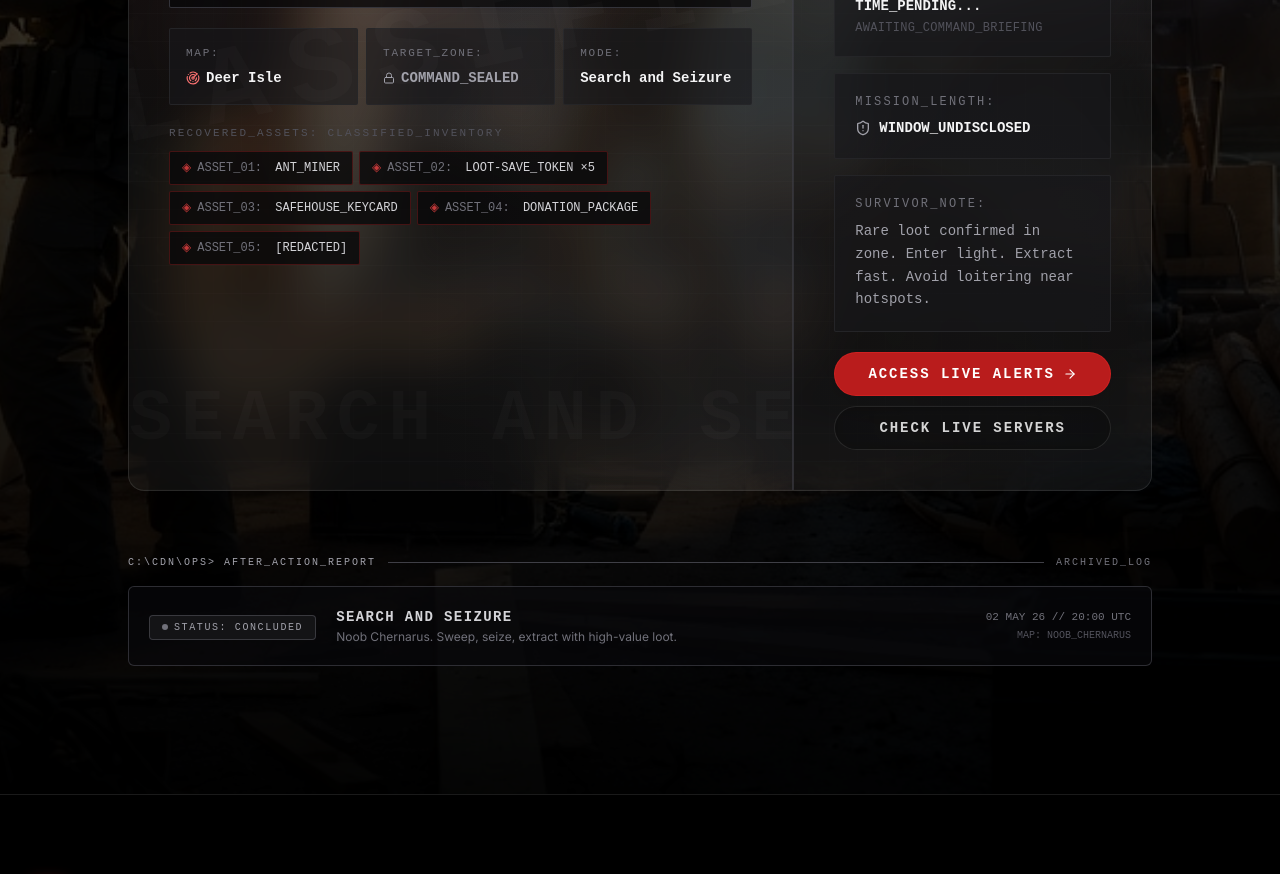
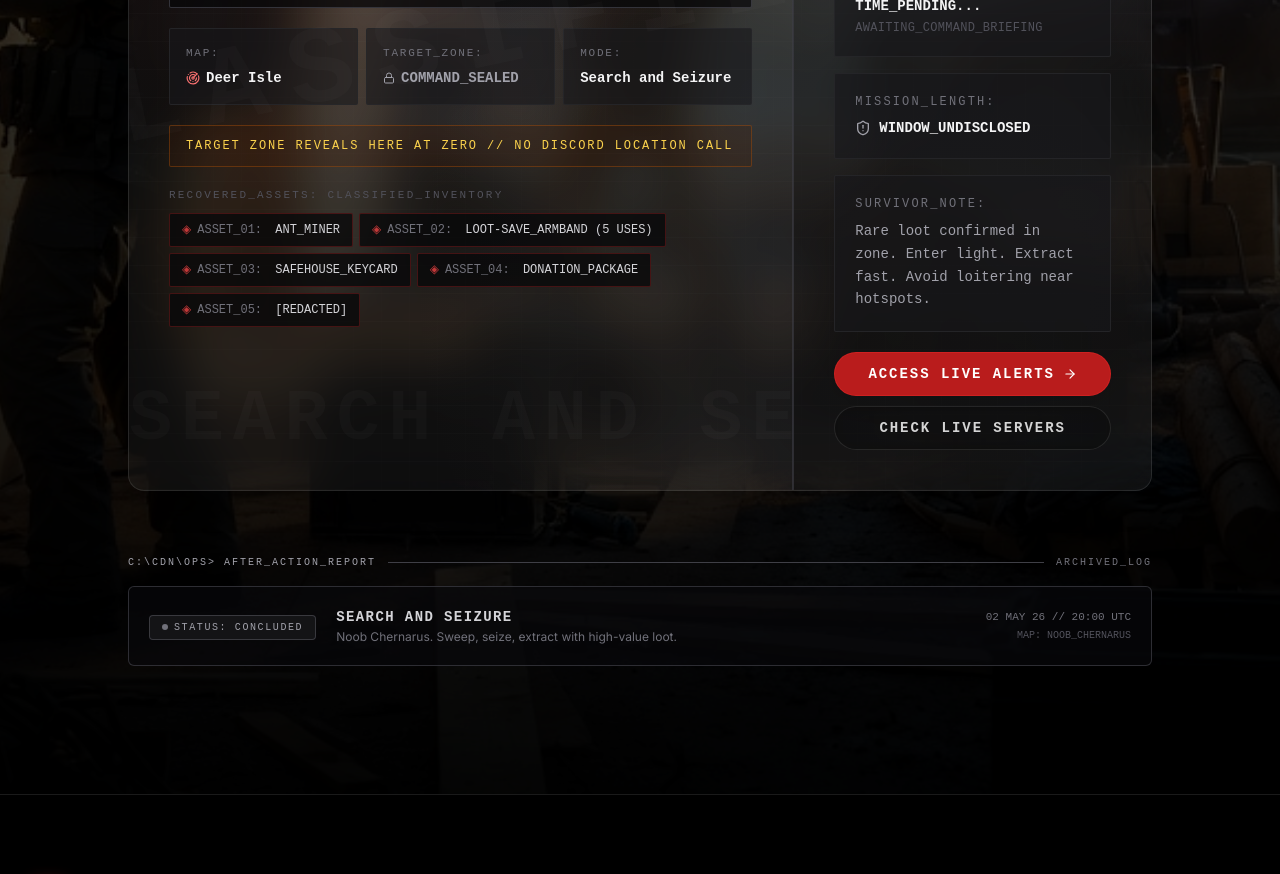
Before and after one commit to InfamousMorningstar/CDNdayz, a Next.js app: page /events in a window 1280 px wide. Shown: the part 860-1734 px from the top of the page. Built offline with nearby package versions, Linux system fonts and the light colour scheme; no server answers.

Commit message:
Refine event asset labels and target zone notice

```diff
--- a/src/components/events/OperationsCard.tsx
+++ b/src/components/events/OperationsCard.tsx
@@ -198,6 +198,12 @@ export function OperationsCard({ activeEvent }: OperationsCardProps) {
                   ))}
                 </div>
 
+                <div className="mb-5 rounded-sm border border-amber-700/40 bg-amber-950/20 px-4 py-3">
+                  <p className="text-[11px] sm:text-xs font-mono uppercase tracking-[0.16em] text-amber-300">
+                    TARGET ZONE REVEALS HERE AT ZERO // NO DISCORD LOCATION CALL
+                  </p>
+                </div>
+
                 {/* Classified asset chips */}
                 <div>
                   <p className="text-[11px] font-mono uppercase tracking-[0.2em] text-zinc-600 mb-2.5">
@@ -206,7 +212,7 @@ export function OperationsCard({ activeEvent }: OperationsCardProps) {
                   <div className="flex flex-wrap gap-1.5">
                     {([
                       ['ASSET_01', 'ANT_MINER'],
-                      ['ASSET_02', 'LOOT-SAVE_TOKEN ×5'],
+                      ['ASSET_02', 'LOOT-SAVE_ARMBAND (5 USES)'],
                       ['ASSET_03', 'SAFEHOUSE_KEYCARD'],
                       ['ASSET_04', 'DONATION_PACKAGE'],
                       ['ASSET_05', '[REDACTED]'],
```
